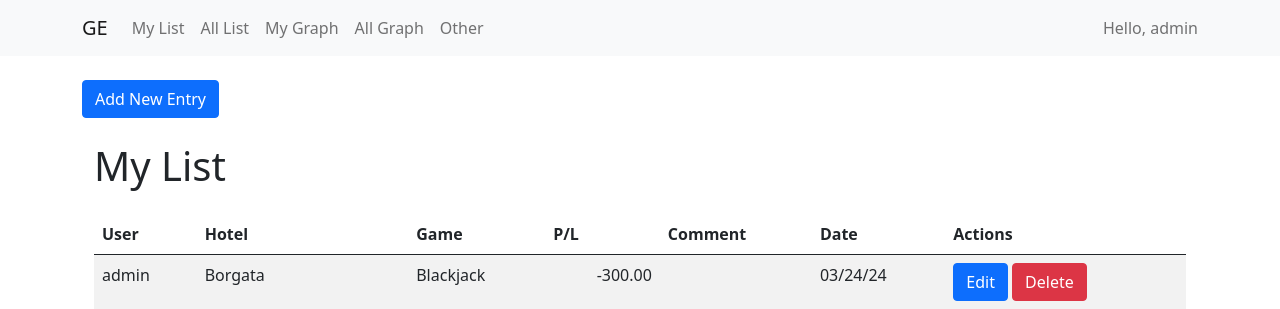
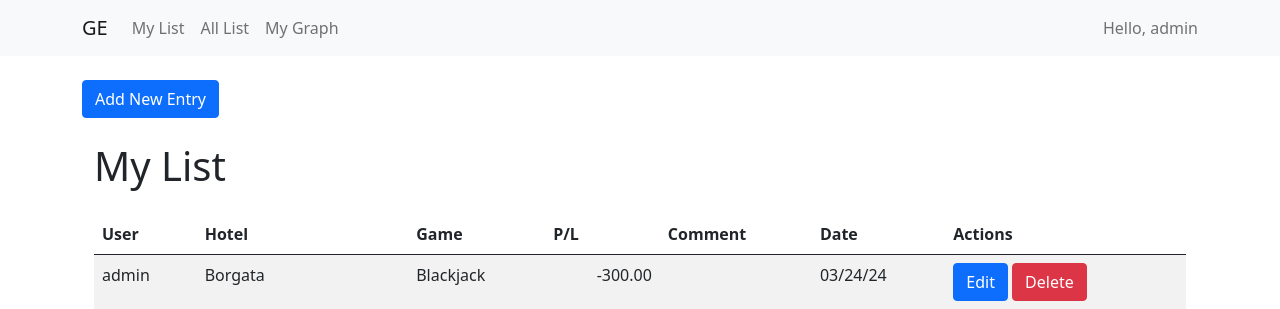
Before and after one commit to yutayuta3560/ge, a Django app: page /ge/ in a window 1280 px wide. Shown: the top 309 px of the page. Run offline with Django 4.2, Linux system fonts and the light colour scheme; a user stored in the database is signed in; data comes from the database, SQL or seed files in the repository.

Commit message:
Update navigation.html

```diff
--- a/balance/templates/navigation.html
+++ b/balance/templates/navigation.html
@@ -15,12 +15,12 @@
                 <li class="nav-item">
                     <a class="nav-link" href="{% url 'my_graph' %}">My Graph</a>
                 </li>
-                <li class="nav-item">
-                    <a class="nav-link" href="{% url 'all_graph' %}">All Graph</a>
-                </li>
-                <li class="nav-item">
-                    <a class="nav-link" href="#">Other</a>
-                </li>
+<!--                <li class="nav-item">-->
+<!--                    <a class="nav-link" href="{% url 'all_graph' %}">All Graph</a>-->
+<!--                </li>-->
+<!--                <li class="nav-item">-->
+<!--                    <a class="nav-link" href="#">Other</a>-->
+<!--                </li>-->
             </ul>
             {% if request.user.is_authenticated %}
             <span class="navbar-text">
```
